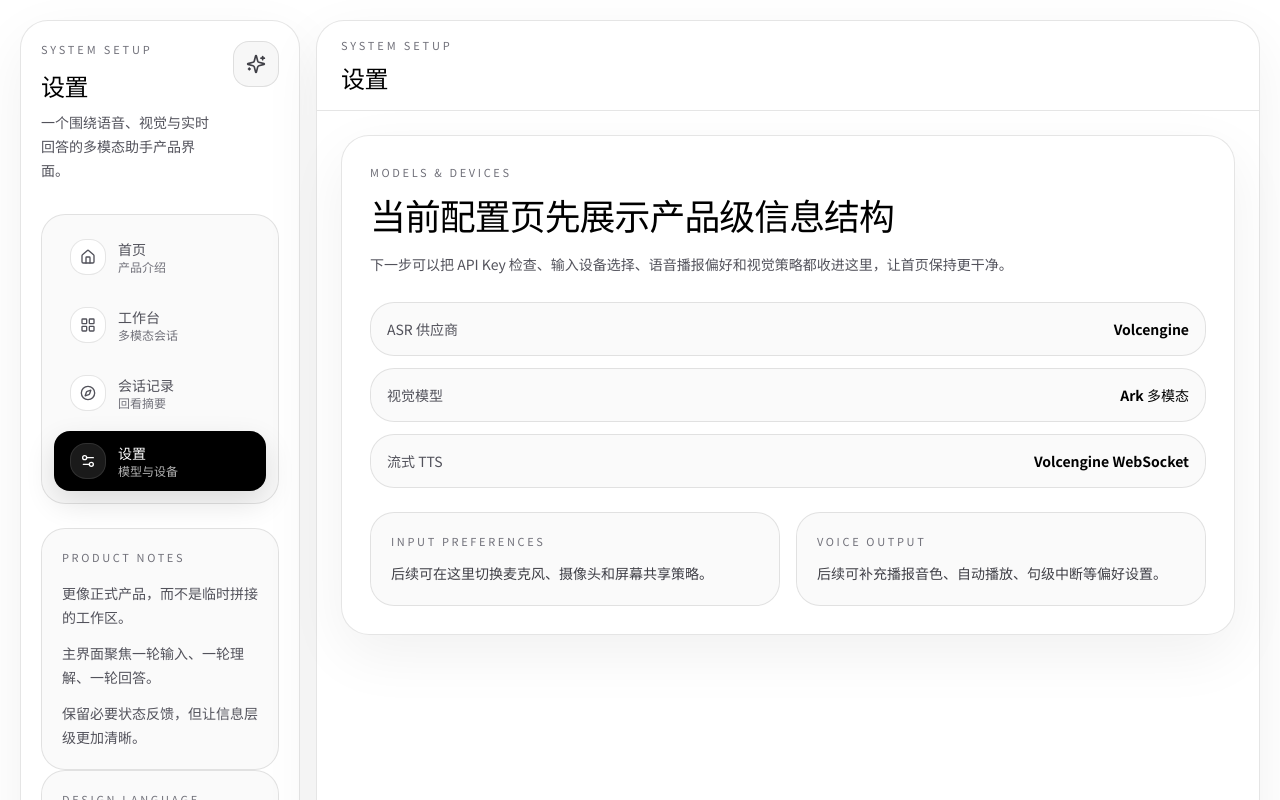
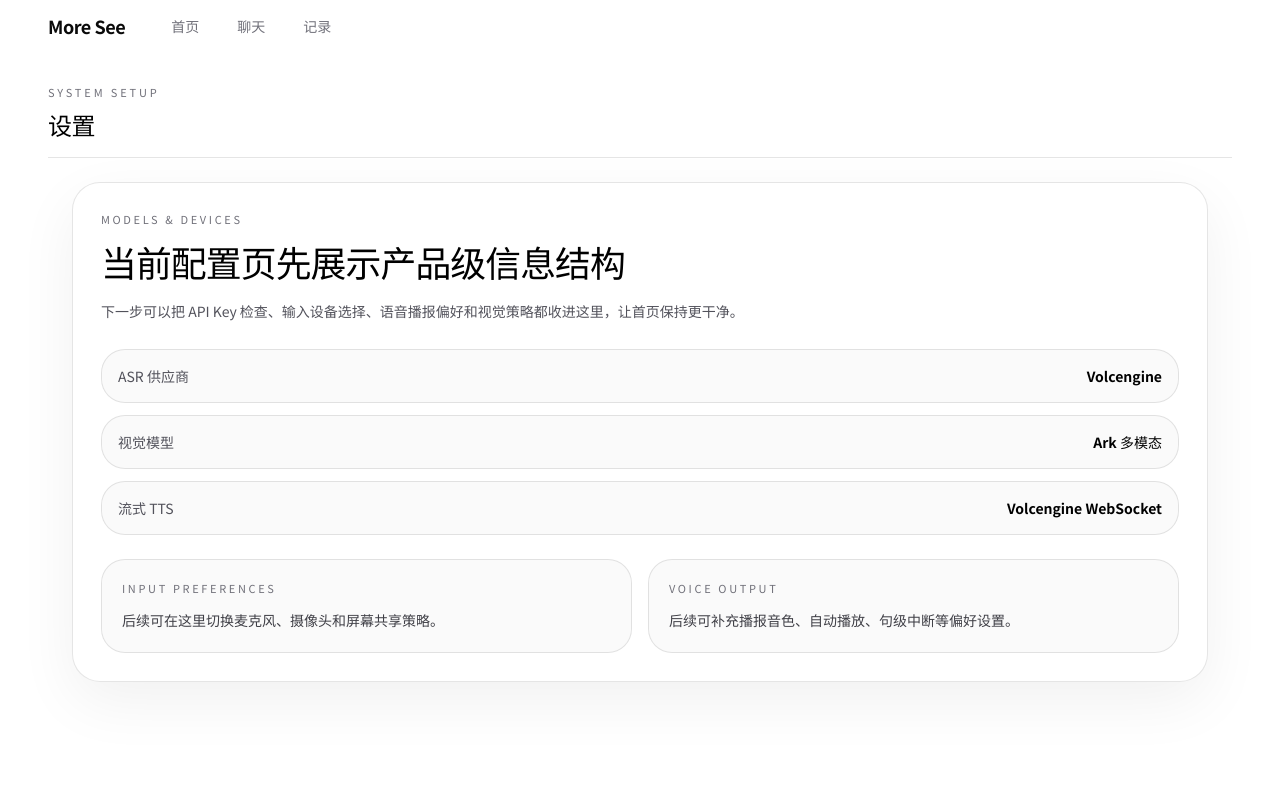
Before and after one commit to leehainuo/more-see, a React (Vite) app in the folder frontend/: page /settings in a window 1280 px wide. Shown: the top 800 px of the page. Built offline with nearby package versions, Linux system fonts and the light colour scheme.

Commit message:
feat: 统一导航与内容区布局宽度

```diff
--- a/frontend/src/components/AppShell.tsx
+++ b/frontend/src/components/AppShell.tsx
@@ -1,127 +1,145 @@
+import { useEffect, useRef, useState } from "react";
 import type * as React from "react";
 
-import { Compass, House, LayoutGrid, Settings2, Sparkles } from "lucide-react";
-import { NavLink } from "react-router-dom";
-
+import { TopNav } from "@/components/TopNav";
 import { cn } from "@/lib/utils";
-
-const navItems = [
-  { to: "/", label: "首页", icon: House, end: true, hint: "产品介绍" },
-  { to: "/workspace", label: "工作台", icon: LayoutGrid, hint: "多模态会话" },
-  { to: "/history", label: "会话记录", icon: Compass, hint: "回看摘要" },
-  { to: "/settings", label: "设置", icon: Settings2, hint: "模型与设备" },
-];
 
 type AppShellProps = {
   eyebrow: string;
   title: string;
   children: React.ReactNode;
   narrow?: boolean;
+  floatingPanel?: React.ReactNode;
+  floatingPanelClassName?: string;
 };
 
-export function AppShell({ eyebrow, title, children, narrow = false }: AppShellProps) {
+export function AppShell({
+  eyebrow,
+  title,
+  children,
+  narrow = false,
+  floatingPanel,
+  floatingPanelClassName,
+}: AppShellProps) {
+  const floatingPanelRef = useRef<HTMLDivElement | null>(null);
+  const dragOffsetRef = useRef({ x: 0, y: 0 });
+  const [floatingPosition, setFloatingPosition] = useState<{ left: number; top: number } | null>(null);
+  const [isDragging, setIsDragging] = useState(false);
+
+  useEffect(() => {
+    if (!floatingPosition || !floatingPanelRef.current) {
+      return;
+    }
+
+    const clampPosition = () => {
+      const panel = floatingPanelRef.current;
+      if (!panel) {
+        return;
+      }
+
+      const maxLeft = Math.max(16, window.innerWidth - panel.offsetWidth - 16);
+      const maxTop = Math.max(92, window.innerHeight - panel.offsetHeight - 16);
+
+      setFloatingPosition((current) =>
+        current
+          ? {
+              left: Math.min(Math.max(16, current.left), maxLeft),
+              top: Math.min(Math.max(92, current.top), maxTop),
+            }
+          : current,
+      );
+    };
+
+    window.addEventListener("resize", clampPosition);
+    return () => window.removeEventListener("resize", clampPosition);
+  }, [floatingPosition]);
+
+  useEffect(() => {
+    if (!isDragging) {
+      return;
+    }
+
+    const handlePointerMove = (event: PointerEvent) => {
+      const panel = floatingPanelRef.current;
+      if (!panel) {
+        return;
+      }
+
+      const maxLeft = Math.max(16, window.innerWidth - panel.offsetWidth - 16);
+      const maxTop = Math.max(92, window.innerHeight - panel.offsetHeight - 16);
+
+      setFloatingPosition({
+        left: Math.min(Math.max(16, event.clientX - dragOffsetRef.current.x), maxLeft),
+        top: Math.min(Math.max(92, event.clientY - dragOffsetRef.current.y), maxTop),
+      });
+    };
+
+    const handlePointerUp = () => {
+      setIsDragging(false);
+    };
+
+    window.addEventListener("pointermove", handlePointerMove);
+    window.addEventListener("pointerup", handlePointerUp);
+
+    return () => {
+      window.removeEventListener("pointermove", handlePointerMove);
+      window.removeEventListener("pointerup", handlePointerUp);
+    };
+  }, [isDragging]);
+
+  const handleFloatingPanelPointerDown = (event: React.PointerEvent<HTMLDivElement>) => {
+    if (!floatingPanelRef.current) {
+      return;
+    }
+
+    const rect = floatingPanelRef.current.getBoundingClientRect();
+    dragOffsetRef.current = {
+      x: event.clientX - rect.left,
+      y: event.clientY - rect.top,
+    };
+    setFloatingPosition({
+      left: rect.left,
+      top: rect.top,
+    });
+    setIsDragging(true);
+  };
+
   return (
     <div className="min-h-screen bg-background text-foreground">
-      <div className="mx-auto flex min-h-screen w-full max-w-[1600px] gap-4 p-4 sm:p-5">
-        <aside className="hidden w-[280px] shrink-0 flex-col rounded-[28px] border border-black/10 bg-white p-5 shadow-[0_20px_60px_rgba(0,0,0,0.06)] lg:flex">
-          <div className="flex items-start justify-between gap-3">
-            <div>
-              <p className="text-[11px] uppercase tracking-[0.26em] text-zinc-500">{eyebrow}</p>
-              <h1 className="mt-3 text-2xl font-semibold tracking-tight text-black">{title}</h1>
-              <p className="mt-2 text-sm leading-6 text-zinc-600">
-                一个围绕语音、视觉与实时回答的多模态助手产品界面。
-              </p>
-            </div>
-            <div className="rounded-2xl border border-black/10 bg-black/[0.03] p-3 text-zinc-700">
-              <Sparkles className="size-5" />
-            </div>
-          </div>
+      <TopNav />
 
-          <div className="mt-8 rounded-[24px] border border-black/10 bg-black/[0.02] p-3">
-            <nav className="grid gap-2" aria-label="主导航">
-              {navItems.map((item) => {
-                const Icon = item.icon;
-                return (
-                  <NavLink
-                    key={item.to}
-                    end={item.end}
-                    to={item.to}
-                    className={({ isActive }) =>
-                      cn(
-                        "flex items-center gap-3 rounded-2xl px-4 py-3 text-sm text-zinc-600 transition-all hover:bg-black/[0.04] hover:text-black",
-                        isActive && "bg-black text-white shadow-[0_12px_30px_rgba(0,0,0,0.12)]",
-                      )
+      {floatingPanel ? (
+        <div
+          ref={floatingPanelRef}
+          onPointerDown={handleFloatingPanelPointerDown}
+          className={cn(
+            "pointer-events-none fixed z-40 cursor-grab select-none touch-none active:cursor-grabbing",
+            !floatingPosition && "right-4 top-[92px] sm:right-5 lg:right-6",
+            floatingPanelClassName,
+          )}
+          style={
+            floatingPosition
+              ? {
+                  left: floatingPosition.left,
+                  top: floatingPosition.top,
+                }
+              : undefined
           }
         >
-                    {({ isActive }) => (
-                      <>
-                        <span
-                          className={cn(
-                            "grid size-9 place-items-center rounded-xl border border-black/10 bg-white",
-                            isActive && "border-white/10 bg-white/10 text-white",
-                          )}
-                        >
-                          <Icon className="size-4" />
-                        </span>
-                        <span className="min-w-0 flex-1">
-                          <span className="block font-medium">{item.label}</span>
-                          <span className={cn("block text-xs text-zinc-500", isActive && "text-white/70")}>
-                            {item.hint}
-                          </span>
-                        </span>
-                      </>
-                    )}
-                  </NavLink>
-                );
-              })}
-            </nav>
+          <div className="pointer-events-auto">{floatingPanel}</div>
         </div>
+      ) : null}
 
-          <div className="mt-6 rounded-[24px] border border-black/10 bg-black/[0.02] p-5">
-            <p className="text-[11px] uppercase tracking-[0.24em] text-zinc-500">Product Notes</p>
-            <ul className="mt-4 space-y-3 text-sm leading-6 text-zinc-600">
-              <li>更像正式产品，而不是临时拼接的工作区。</li>
-              <li>主界面聚焦一轮输入、一轮理解、一轮回答。</li>
-              <li>保留必要状态反馈，但让信息层级更加清晰。</li>
-            </ul>
-          </div>
-
-          <div className="mt-auto rounded-[24px] border border-black/10 bg-black/[0.02] p-5">
-            <p className="text-[11px] uppercase tracking-[0.24em] text-zinc-500">Design Language</p>
-            <p className="mt-3 text-sm leading-6 text-zinc-600">
-              高密度留白、白底黑字、圆角面板和轻量阴影，整体更接近成熟 AI 产品网页体验。
-            </p>
-          </div>
-        </aside>
-
-        <div className="min-w-0 flex-1 rounded-[28px] border border-black/10 bg-white shadow-[0_20px_60px_rgba(0,0,0,0.06)]">
-          <header className="border-b border-black/10 px-5 py-4 sm:px-6">
-            <div className="flex flex-col gap-4 lg:flex-row lg:items-center lg:justify-between">
+      <div className="mx-auto w-full max-w-[1600px] px-4 py-4 sm:px-6 lg:px-12">
+        <div className="">
+          <header className="border-b border-black/10 py-4">
             <div>
               <p className="text-[11px] uppercase tracking-[0.26em] text-zinc-500">{eyebrow}</p>
               <h2 className="mt-2 text-2xl font-semibold tracking-tight text-black">{title}</h2>
             </div>
-              <div className="flex flex-wrap gap-2 lg:hidden">
-                {navItems.map((item) => (
-                  <NavLink
-                    key={item.to}
-                    end={item.end}
-                    to={item.to}
-                    className={({ isActive }) =>
-                      cn(
-                        "rounded-full border border-black/10 px-4 py-2 text-sm text-zinc-600 transition-all hover:bg-black/[0.04]",
-                        isActive && "bg-black text-white",
-                      )
-                    }
-                  >
-                    {item.label}
-                  </NavLink>
-                ))}
-              </div>
-            </div>
           </header>
 
-          <div className={cn("p-5 sm:p-6", narrow && "mx-auto max-w-5xl")}>{children}</div>
+          <div className={cn("p-5 sm:p-6", narrow && "mx-auto w-full")}>{children}</div>
         </div>
       </div>
     </div>
--- /dev/null
+++ b/frontend/src/components/TopNav.tsx
@@ -0,0 +1,57 @@
+import { Link, NavLink } from "react-router-dom";
+
+import { cn } from "@/lib/utils";
+
+const navItems = [
+  { to: "/", label: "首页", end: true },
+  { to: "/workspace", label: "聊天" },
+  { to: "/history", label: "记录" },
+];
+
+export function TopNav() {
+  return (
+    <header>
+      <div className="mx-auto flex w-full max-w-[1600px] items-center justify-between gap-4 px-4 py-3 sm:px-6 lg:px-12">
+        <div className="flex items-center gap-8">
+          <Link to="/" className="text-lg font-black tracking-tight">
+            More See
+          </Link>
+          <nav className="hidden items-center gap-6 text-sm text-zinc-600 md:flex">
+            {navItems.map((item) => (
+              <NavLink
+                key={item.to}
+                to={item.to}
+                end={item.end}
+                className={({ isActive }) =>
+                  cn(
+                    "group relative inline-flex items-center text-zinc-500 transition-all duration-300 ease-out hover:text-black",
+                    isActive && "-translate-y-px scale-[1.03] text-black",
+                  )
+                }
+              >
+                {({ isActive }) => (
+                  <span className="inline-flex items-center gap-2">
+                    <span
+                      className={cn(
+                        "size-1.5 rounded-full bg-black transition-all duration-300 ease-out",
+                        isActive ? "scale-100 opacity-100" : "scale-0 opacity-0 group-hover:scale-100 group-hover:opacity-35",
+                      )}
+                    />
+                    <span
+                      className={cn(
+                        "transition-all duration-300 ease-out",
+                        isActive && "font-semibold tracking-[0.01em]",
+                      )}
+                    >
+                      {item.label}
+                    </span>
+                  </span>
+                )}
+              </NavLink>
+            ))}
+          </nav>
+        </div>
+      </div>
+    </header>
+  );
+}
```
Lines whose indentation alone changed are shown as unchanged.
